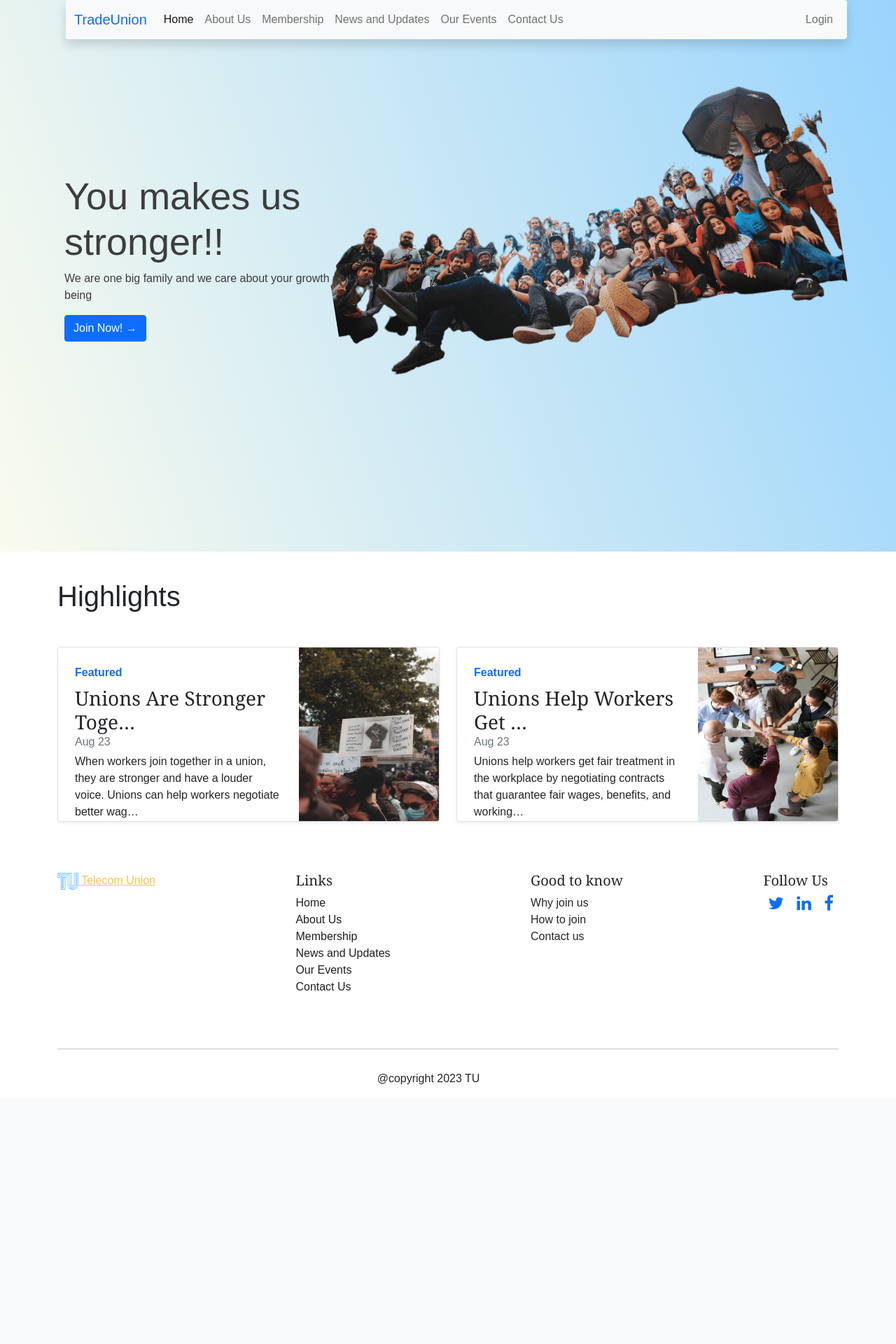
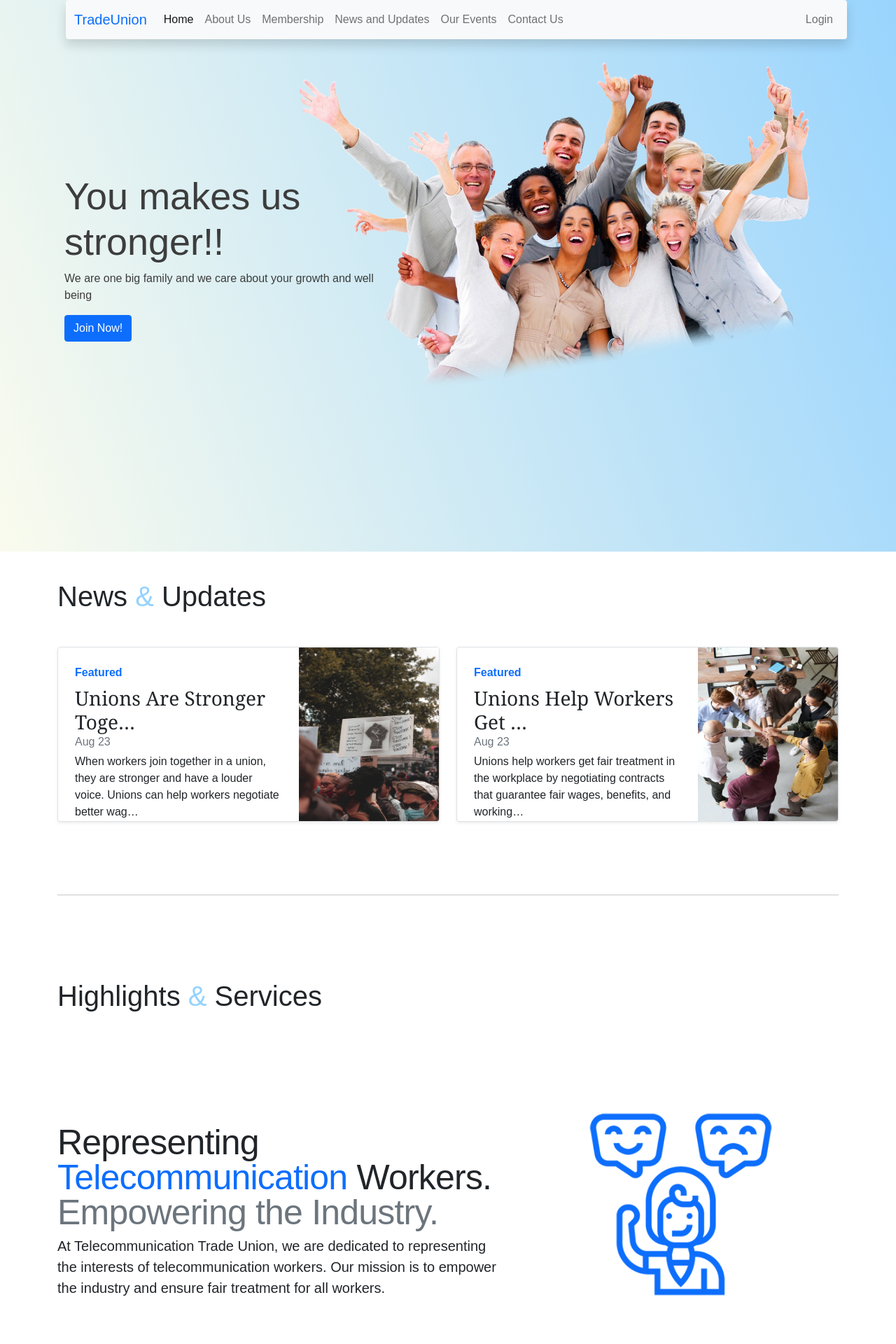
Before and after one commit to Re1gns/Portfollio-ALX, a Django app: page /home/ in a window 1280 px wide; the page is wider, and only the part inside the window is pictured. Shown: the top 1920 px of that part at 70% size. Before the commit the page ends 1549 px from the top of that part, so only its background shows below. Run offline with Django 4.2, Linux system fonts and the light colour scheme; data comes from the database, SQL or seed files in the repository.

Commit message:
index.html - adding new section "highlights" & improving the home page

```diff
--- a/telecom_union/templates/blog/index.html
+++ b/telecom_union/templates/blog/index.html
@@ -21,16 +21,16 @@
                     <p style="color: rgb(60, 60, 60);"> We are one big family and we care about your growth and well being</p>
                 </div>
                 <div class="join-link">
-                    <a href="/membership" class="btn btn-primary">Join Now! &rarr;</a>
+                    <a href="/membership" class="btn btn-primary">Join Now!</a>
                 </div>
             </div>
             <div class="landing-image" style="  margin-top: 40px; ">
-             <img style=" z-index: -1;width: 730px; rotate: -9deg;" src="{% static 'images/pic2.png' %}" alt="an image here">
+             <img style=" z-index: -1;width: 730px; rotate: -9deg;" src="{% static 'images/header2.png' %}" alt="an image here">
             </div>
         </div>
     </main>
 
-    <h1 style="padding: 40px 0;">Highlights</h1>
+    <h1 style="padding: 40px 0;">News <span style="color: #94d2fe;">&</span> Updates</h1>
     <div class="row mb-2">
         {% for post in featured_posts %}
         <div class="col-md-6">
@@ -50,6 +50,49 @@
         {% endfor %}
     </div>
 
+    <!-- START THE HIGHLIGHTS & SERVICES -->
+
+    <hr class="featurette-divider">
+    <h1 style="padding: 40px 0;">Highlights <span style="color: #94d2fe;">&</span> Services</h1>
+
+    <div class="row featurette">
+        <div class="col-md-7">
+          <h2 class="featurette-heading">Representing <span style="color:#0d6efd">Telecommunication</span> Workers. <span class="text-muted">Empowering the Industry.</span></h2>
+          <p class="lead">At Telecommunication Trade Union, we are dedicated to representing the interests of telecommunication workers. Our mission is to empower the industry and ensure fair treatment for all workers.</p>
+        </div>
+        <div class="col-md-5">
+          <img src="{% static 'images/representation.png' %}" alt="Representing Workers" class="bd-placeholder-img bd-placeholder-img-lg featurette-image img-fluid mx-auto">
+        </div>
+      </div>
+
+      <hr class="featurette-divider">
+
+      <div class="row featurette">
+        <div class="col-md-7 order-md-2">
+          <h2 class="featurette-heading">Advocating for <span style="color:#0d6efd">Fair Labor</span> Practices. <span class="text-muted">Your Rights, Our Priority.</span></h2>
+          <p class="lead">We are committed to advocating for fair labor practices within the telecommunication industry. Our team works tirelessly to ensure that your rights and well-being are our top priority.</p>
+        </div>
+        <div class="col-md-5 order-md-1">
+          <img src="{% static 'images/advocating.png' %}" alt="Fair Labor Practices" class="bd-placeholder-img bd-placeholder-img-lg featurette-image img-fluid mx-auto">
+        </div>
+      </div>
+
+      <hr class="featurette-divider">
+
+      <div class="row featurette">
+        <div class="col-md-7">
+          <h2 class="featurette-heading">Educating and <span style="color:#0d6efd">Empowering</span> Members. <span class="text-muted">Knowledge is Power.</span></h2>
+          <p class="lead">Telecommunication Trade Union offers educational programs and resources to empower our members. We believe that knowledge is power, and we are here to support your growth and development.</p>
+        </div>
+        <div class="col-md-5">
+          <img src="{% static 'images/educating.png' %}" alt="Education and Empowerment" class="bd-placeholder-img bd-placeholder-img-lg featurette-image img-fluid mx-auto">
+        </div>
+      </div>
+
+      <hr class="featurette-divider">
+
+    <!-- /END THE HIGHLIGHTS & SERVICES -->
+
 </body>
 </html>
 
```
